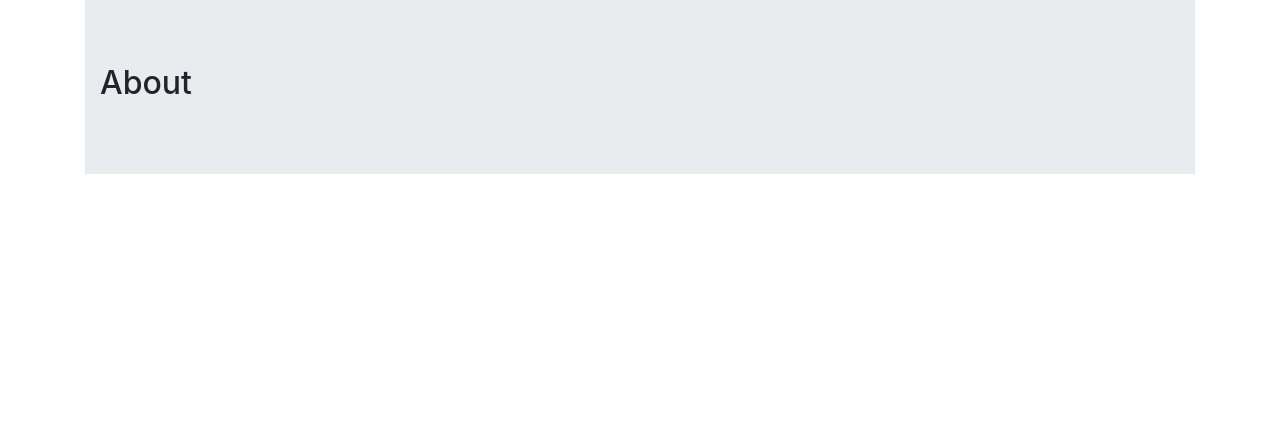
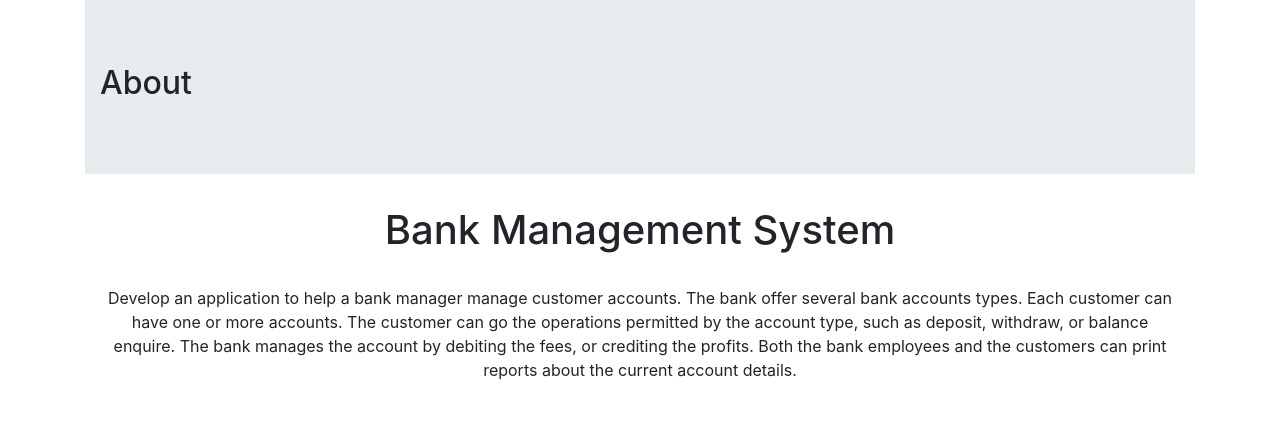
Before and after one commit to mbagas/tubes_pbo, a Django app: page /about in a window 1280 px wide. Shown: the part 56-477 px from the top of the page. Run offline with Django 3.2, Linux system fonts and the light colour scheme; some libraries are stand-ins or nearby versions.

Commit message:
update from main

```diff
--- a/bank/templates/bank/about.html
+++ b/bank/templates/bank/about.html
@@ -11,6 +11,17 @@
   </div>
 </div>
 
+<div class="container">
+	<div class="row">
+		<div class="col text-center">
+			<h1> Bank Management System</h1>
+
+			<p><br>Develop an application to help a bank manager manage customer accounts. The bank offer several bank accounts types. Each customer can have one or more accounts. The customer can go the operations permitted by the account type, such as deposit, withdraw, or balance enquire. The bank manages the account by debiting the fees, or crediting the profits. Both the bank employees and the customers can print reports about the current account details.</p>
+		</div>
+	</div>
+	<br>
+</div>
+
 
 
 {% endblock content %}
```
